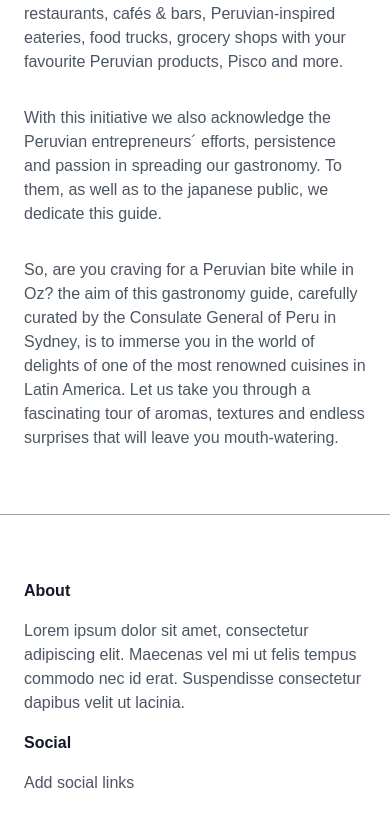
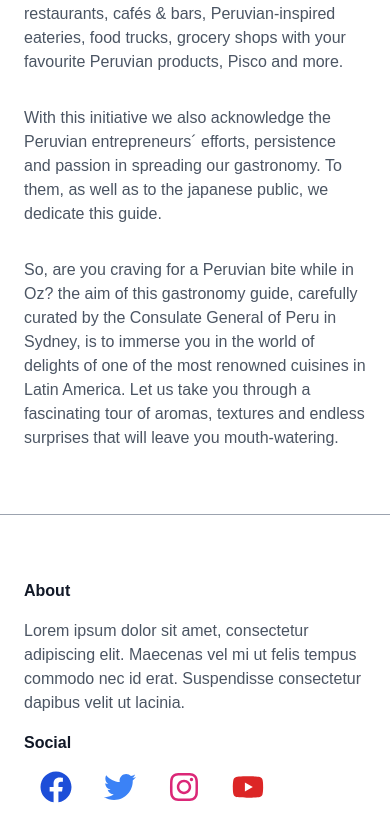
Before and after one commit to zesaru/promotionperu, a Next.js app: page / in a window 390 px wide. Shown: the part 776-1616 px from the top of the page. Built offline with nearby package versions, Linux system fonts and the light colour scheme.

Commit message:
[add] social icons

```diff
--- a/package.json
+++ b/package.json
@@ -16,6 +16,7 @@
     "postcss": "^8.4.21",
     "react": "18.2.0",
     "react-dom": "18.2.0",
+    "react-icons": "^4.8.0",
     "tailwindcss": "^3.2.7"
   }
 }
--- /dev/null
+++ b/src/components/Cacao.js
@@ -0,0 +1,76 @@
+export default function Cacao() {
+    return (
+      <div>
+        <section
+          className="w-full mx-auto bg-nordic-gray-light flex pt-12 md:pt-0 md:items-center bg-cover bg-right"
+          style={{
+            maxWidth: 1600,
+            height: "32rem",
+            backgroundImage:
+              'url("https://peru.info/archivos/publicacion/62-imagen-10542762018.jpg")',
+          }}
+        >
+          <div className="container mx-auto">
+            <div className="flex flex-col w-full lg:w-1/2 justify-center items-start px-6 tracking-wide">
+              <h1 className="text-white text-4xl lg:text-5xl my-4">Cacao</h1>
+            </div>
+          </div>
+        </section>
+        <section className="bg-white py-8">
+          <div className="container py-8 px-6 mx-auto">
+            <a
+              className="uppercase tracking-wide no-underline hover:no-underline font-bold text-gray-800 text-xl mb-8"
+              href="#"
+            >
+              About
+            </a>
+            <p className="mb-8">
+              Lorem ipsum dolor sit amet, consectetur
+              <a href="#">random link</a> adipiscing elit, sed do eiusmod tempor
+              incididunt ut labore et dolore magna aliqua. Vel risus commodo
+              viverra maecenas accumsan lacus vel facilisis volutpat. Vitae
+              aliquet nec ullamcorper sit. Nullam eget felis eget nunc lobortis
+              mattis aliquam. In est ante in nibh mauris. Egestas congue quisque
+              egestas diam in. Facilisi nullam vehicula ipsum a arcu. Nec nam
+              aliquam sem et tortor consequat. Eget mi proin sed libero enim sed
+              faucibus turpis in. Hac habitasse platea dictumst quisque. In
+              aliquam sem fringilla ut. Gravida rutrum quisque non tellus orci ac
+              auctor augue mauris. Accumsan lacus vel facilisis volutpat est velit
+              egestas dui id. At tempor commodo ullamcorper a. Volutpat commodo
+              sed egestas egestas fringilla. Vitae congue eu consequat ac.
+            </p>
+          </div>
+          <section className="bg-white py-4">
+            <div className="container mx-auto flex items-center flex-wrap pt-4 pb-12">
+              <div className="w-full md:w-1/2 xl:w-1/2 p-6 flex flex-col">
+                <div className="relative">
+                  <a href="#">
+                    <img
+                      className="hover:grow hover:shadow-lg w-auto"
+                      src="https://xvzasgijcvsgewwwmlhn.supabase.co/storage/v1/object/public/images/PiscoisPeru.jpg"
+                    />
+                  </a>
+                  <div className="text-5xl text-white bg-gray-900 bg-opacity-50 p-4 w-full text-center absolute top-1/2 left-1/2 transform -translate-x-1/2 -translate-y-1/2 py-2 px-4 font-bold">
+                    Recetas sobre pisco
+                  </div>
+                </div>
+              </div>
+              <div className="w-full md:w-1/2 xl:w-1/2 p-6 flex flex-col">
+                <div className="relative">
+                  <a href="#">
+                    <img
+                      className="hover:grow hover:shadow-lg w-auto"
+                      src="https://images.unsplash.com/photo-1536098561742-ca998e48cbcc?ixlib=rb-4.0.3&ixid=MnwxMjA3fDB8MHxwaG90by1wYWdlfHx8fGVufDB8fHx8&auto=format&fit=crop&w=836&q=80"
+                    />
+                  </a>
+                  <div className="text-5xl text-white bg-gray-900 bg-opacity-50 p-4 w-full text-center absolute top-1/2 left-1/2 transform -translate-x-1/2 -translate-y-1/2 py-2 px-4 font-bold">
+                    Lugares donde adquirir pisco
+                  </div>
+                </div>
+              </div>
+            </div>
+          </section>
+        </section>
+      </div>
+    );
+  }
--- a/src/components/Footer.js
+++ b/src/components/Footer.js
@@ -1,3 +1,9 @@
+import { FaTwitter } from 'react-icons/fa'
+import { FaFacebook } from 'react-icons/fa'
+import { FaYoutube } from 'react-icons/fa'
+import { FaInstagram } from 'react-icons/fa'
+
+
 export default function Footer()  {
   return (
     <footer className="container mx-auto bg-white py-8 border-t border-gray-400">
@@ -16,13 +22,42 @@ export default function Footer()  {
           <div className="flex w-full lg:w-1/2 lg:justify-end lg:text-right">
             <div className="px-3 md:px-0">
               <h3 className="font-bold text-gray-900">Social</h3>
-              <ul className="list-reset items-center pt-3">
+              <ul className="list-reset items-center pt-3 flex">
                 <li>
                   <a
-                    className="inline-block no-underline hover:text-black hover:underline py-1"
-                    href="#"
+                    className="p-4 inline-block no-underline hover:text-black hover:underline py-1"
+                    target="_blank" href="https://www.facebook.com/embajadadelperuenjapon"
                   >
-                    Add social links
+                    <FaFacebook className="text-blue-700 hover:text-blue-500 w-8 h-8"/>
+
+                  </a>
+                </li>
+                <li>
+                  <a
+                    className="p-4 inline-block no-underline hover:text-black hover:underline py-1"
+                    target="_blank" href="https://twitter.com/peruinjapan"
+                  >
+                    <FaTwitter className='text-blue-500 w-8 h-8'/>
+
+                  </a>
+                </li>
+
+                <li>
+                  <a
+                    className="p-4 inline-block no-underline hover:text-black hover:underline py-1"
+                    target="_blank" href="https://www.instagram.com/peruinjapan/"
+                  >
+                    <FaInstagram className="text-pink-600 hover:text-pink-400 w-8 h-8" />
+
+                  </a>
+                </li>
+                <li>
+                  <a
+                    className="p-4 inline-block no-underline hover:text-black hover:underline py-1"
+                    target="_blank" href="https://www.youtube.com/@embajadadelperuenjapon"
+                  >
+                    <FaYoutube className="text-red-600 hover:text-red-400 w-8 h-8" />
+
                   </a>
                 </li>
               </ul>
--- /dev/null
+++ b/src/pages/cacao.js
@@ -0,0 +1,10 @@
+import Layout from "@/components/Layout";
+import Cacao from "@/components/Cacao";
+
+export default function cacaoPage () {
+  return (
+    <Layout>
+      <Cacao/>
+    </Layout>
+  )
+}
```
Also changed, not shown: 1 other file (tests, documents, lock files or other folders).
